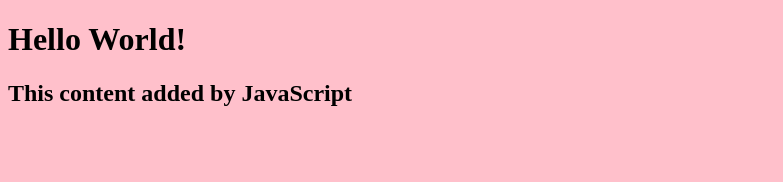
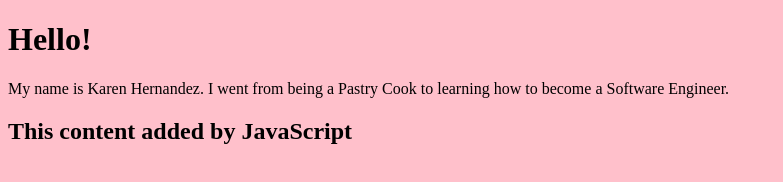
Before and after one commit to k-hernandez-0329/my-portfolio-website, a plain HTML site: page index.html in a window 1280 px wide. Shown: the whole page, without its empty margins (0-783 px from the left). Drawn offline with Linux system fonts and the light colour scheme.

Commit message:
adding first p

```diff
--- a/index.html
+++ b/index.html
@@ -5,7 +5,10 @@
         <title>My Personal Website</title>
     </head>
     <body>
-        <h1>Hello World!</h1>
+        <h1>Hello!</h1>
+        <p>
+            My name is Karen Hernandez. I went from being a Pastry Cook to learning how to become a Software Engineer.
+        </p>
         <script src="script.js"></script>
     </body>
 </html>
```
